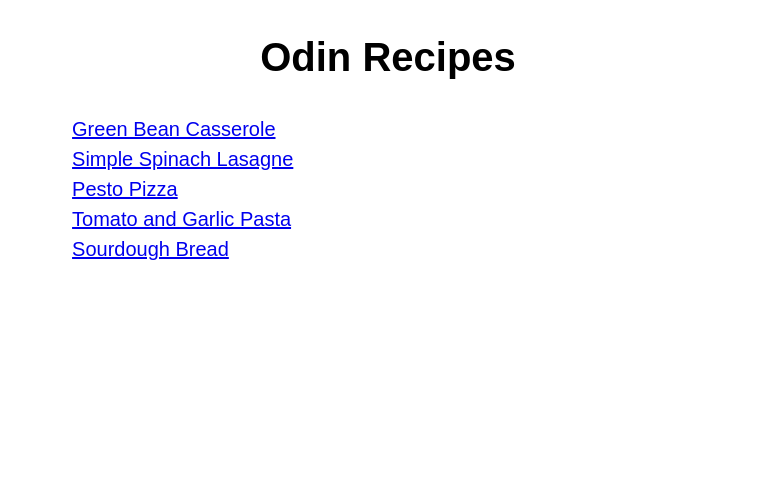
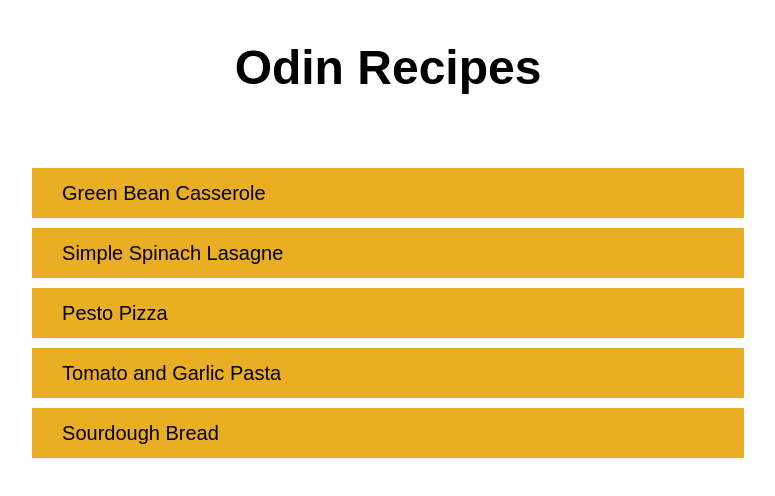
Before and after one commit to sheriffCode/odin-recipes, a plain HTML site: page index.html in a window 1280 px wide. Shown: the whole page, without its empty margins (252-1027 px from the left). Drawn offline with Linux system fonts and the light colour scheme.

Commit message:
Add some more style to the homepage
Add background color and a hover state color as well as
active state color. Change the cursor to pointer on
the nav items. Get rid of the padding left on the nav
ul.

```diff
--- a/index.html
+++ b/index.html
@@ -10,7 +10,7 @@
         <h1>Odin Recipes</h1>
 
         <div class="container">
-            <ul>
+            <ul class="nav">
                 <li class="nav-item"><a href="recipes/green-bean-casserole.html">Green Bean Casserole</a></li>
                 <li class="nav-item"><a href="recipes/lasagne.html">Simple Spinach Lasagne</a></li>
                 <li class="nav-item"><a href="recipes/pizza.html">Pesto Pizza</a></li>
--- a/style.css
+++ b/style.css
@@ -12,14 +12,36 @@ html {
 
 h1 {
     text-align: center;
-    font-size: 2.5rem;
+    font-size: 3rem;
+}
+
+.nav {
+    padding-left: 0px;
+    margin-top: 4em;
 }
 
 .nav-item {
     list-style-type: none;
     font-size: 1.25rem;
+    background-color: #E9AE23;
+    padding: 0.5em 1.5em;
+    margin-bottom: 0.5em;
+    cursor: pointer;
 }
 
+.nav-item:hover,
+div > a:hover,
+.nav-item:active,
+div > a:active {
+    background-color: #D39A15;
+}
+
+
+
+.nav-item a {
+    text-decoration: none;
+    color: black;
+}
 
 img {
     display: block;
@@ -32,7 +54,7 @@ img {
 div > a {
     font-size: 1.25rem;
     display: inline-block;
-    background-color: goldenrod;
+    background-color: #E9AE23;
     text-decoration: none;
     border-radius: 0.5em;
     color: black;
```
